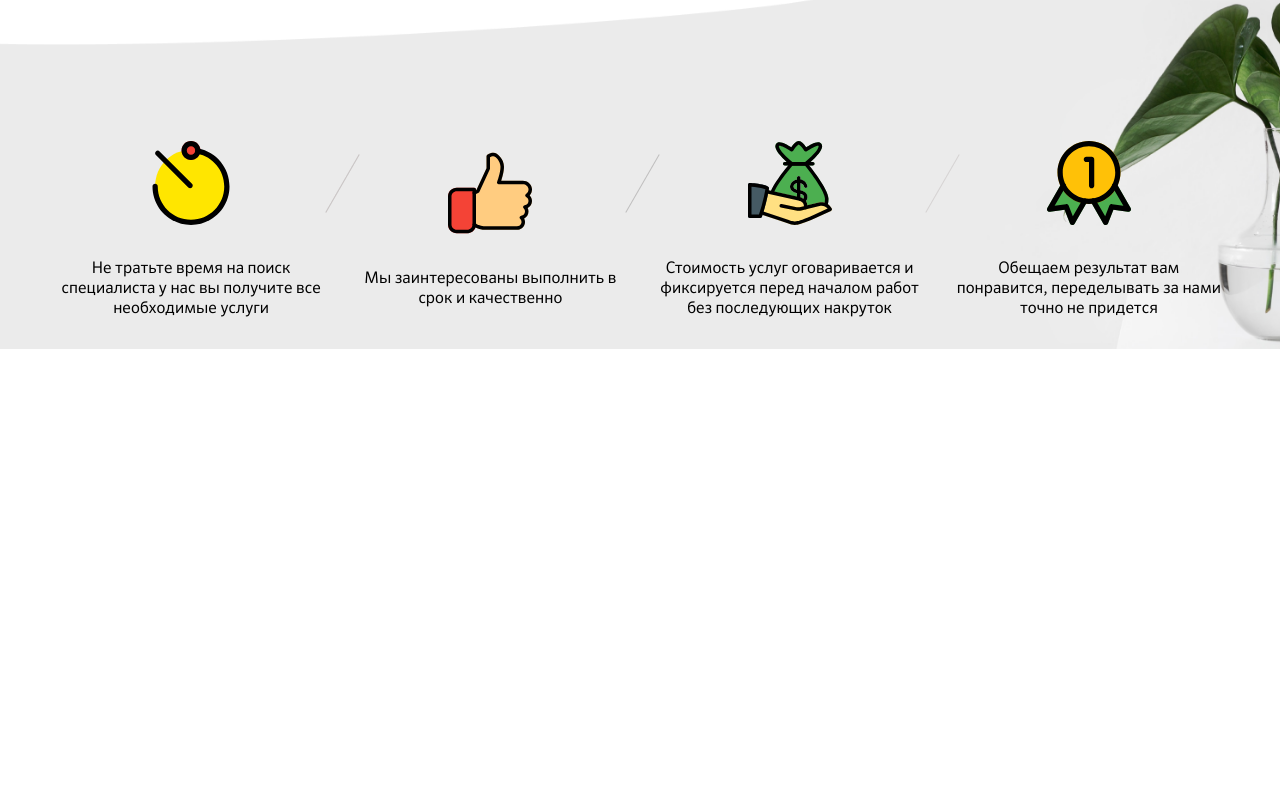
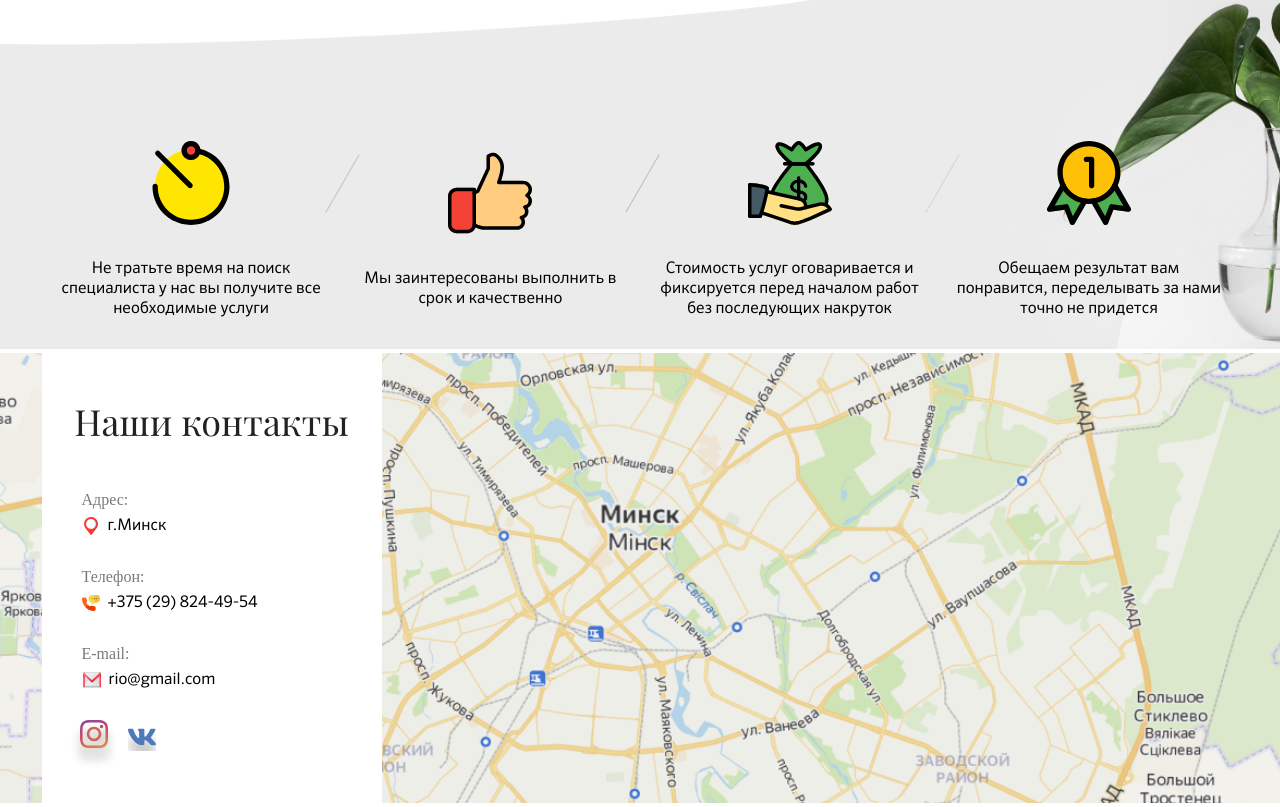
Before and after one commit to nixon2105/repair-of-apartments, a website built with webpack: page src/index.html in a window 1280 px wide. Shown: the part 3590-4397 px from the top of the page. Before the commit the page ends 3939 px from the top, so only its background shows below. Built offline with nearby package versions, Linux system fonts and the light colour scheme.

Commit message:
feat: add the section contacts

```diff
--- a/src/index.html
+++ b/src/index.html
@@ -405,5 +405,39 @@
           </div>
       </div>
     </section>
+    <section class="section__contacts">
+      <div class="wrapper">
+        <div class="contacts">
+          <h3 class="contacts__title">Наши контакты</h3>
+          <div class="contacts__item">
+            <div class="contacts__subtitle">Адрес:</div>
+            <div class="contacts__info">
+              <img src="./assets/images/icons/locally-sourced.svg" alt="locally">
+              <div class="contacts__content">г.Минск</div>
+            </div>
+          </div>
+          <div class="contacts__item">
+            <div class="contacts__subtitle">Телефон:</div>
+            <div class="contacts__info">
+              <img src="./assets/images/icons/phone.svg" alt="phone">
+              <div class="contacts__content">+375 (29) 824-49-54</div>
+            </div>
+          </div>
+          <div class="contacts__item">
+            <div class="contacts__subtitle">E-mail:</div>
+            <div class="contacts__info">
+              <img src="./assets/images/icons/mail.svg" alt="mail">
+              <div class="contacts__content">rio@gmail.com</div>
+            </div>
+          </div>
+          <div class="contacts__item">
+            <div class="contacts__social">
+              <a href="https://www.instagram.com/minsk.remont_otdelka/?hl=ru"><img src="./assets/images/icons/instagram-cont.svg" alt="instagram"></a>
+              <a href=""><img src="./assets/images/icons/vk-cont.svg" alt="vk"></a>
+            </div>
+          </div>
+        </div>
+      </div>
+    </section>
   </body>
 </html>
--- /dev/null
+++ b/src/scss/layouts/_contacts.scss
@@ -0,0 +1,62 @@
+.section__contacts {
+  background-image: url('../assets/images/background/map.png');
+  background-position: center center;
+  background-repeat: no-repeat;
+  width: 100%;
+  background-size: cover;
+  border-top: 4px solid #fff;
+  border-bottom: 4px solid #fff;
+}
+
+.contacts {
+  display: flex;
+  flex-direction: column;
+  background-color: #fff;
+  width: 340px;
+}
+
+.contacts__item {
+  margin-left: 40px;
+  margin-bottom: 30px;
+}
+
+.contacts__info {
+  display: flex;
+}
+
+.contacts__content {
+  padding-left: 8px;
+  font-family: $font-prim;
+  font-style: normal;
+  font-weight: normal;
+  font-size: 16px;
+  line-height: 20px;
+
+  color: #000000;
+}
+
+.contacts__title {
+  font-size: 36px;
+  text-align: center;
+  font-weight: 400;
+  font-family: 'PlayfairDisplay';
+  line-height: 64px;
+  color: #222;
+}
+
+.contacts__subtitle {
+  font-family: Playfair Display;
+  font-style: normal;
+  font-weight: 400;
+  font-size: 16px;
+  line-height: 21px;
+
+  color: #7c7979;
+  padding-bottom: 6px;
+}
+
+.contacts__social {
+  margin-left: -12px;
+  display: flex;
+  align-items: center;
+}
--- a/src/scss/style.scss
+++ b/src/scss/style.scss
@@ -10,4 +10,5 @@
 @import '../scss/layouts/stages';
 @import '../scss/layouts/faq';
 @import '../scss/layouts/advantages';
+@import '../scss/layouts/contacts';
 @import './fonts.css';
```
